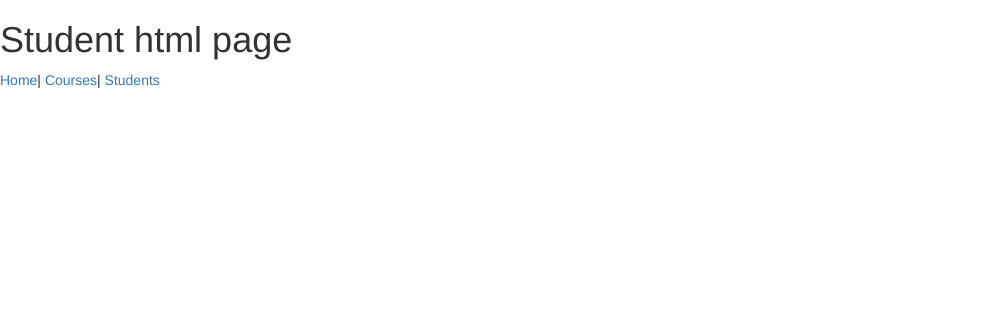
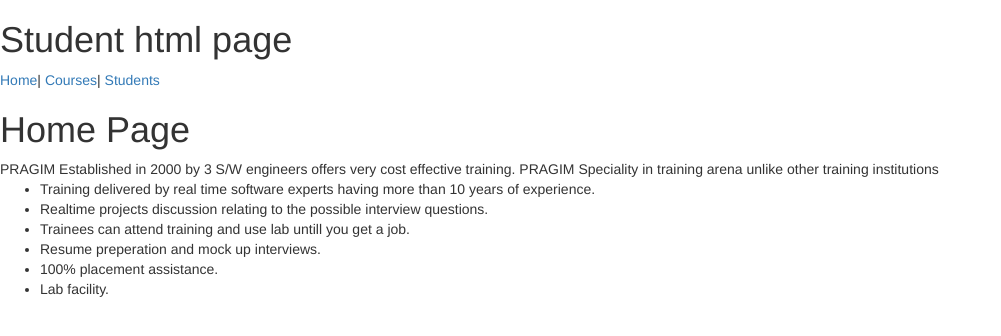
Before and after one commit to gbkprajapati/routeapp-, a plain HTML site: page index.html in a window 1280 px wide. Shown: the whole page, without its empty margins (0-1001 px from the left). Drawn offline with Linux system fonts and the light colour scheme.

Commit message:
Script link
add new js

```diff
--- a/index.html
+++ b/index.html
@@ -4,6 +4,7 @@
 	<meta charset="utf-8">
 	<meta http-equiv="X-UA-Compatible" content="IE=edge">
 	<link rel="stylesheet" href="bootstrap.css">
+	<base href = "/" />
 
 </head>
 <body>
@@ -22,7 +23,7 @@
 
 
 		<!-- script Come here -->
-		<script src="script/ng.js"></script>
+		<script src="script/angular.min.js"></script>
 		<script src="script/route.js"></script>
 		<script src="script/app.js"></script>
 
```
